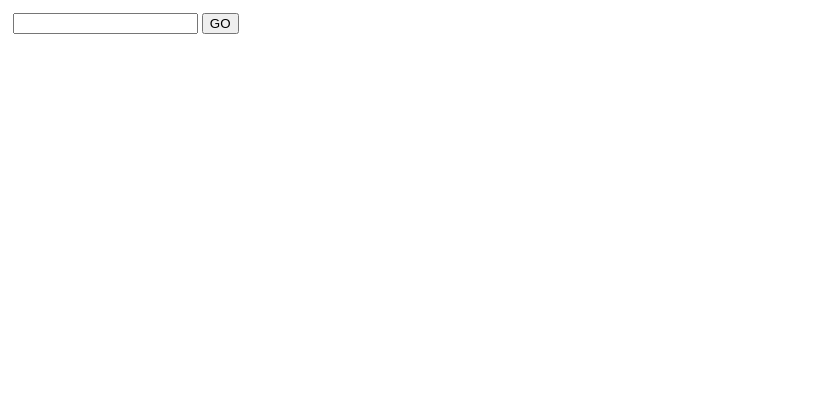
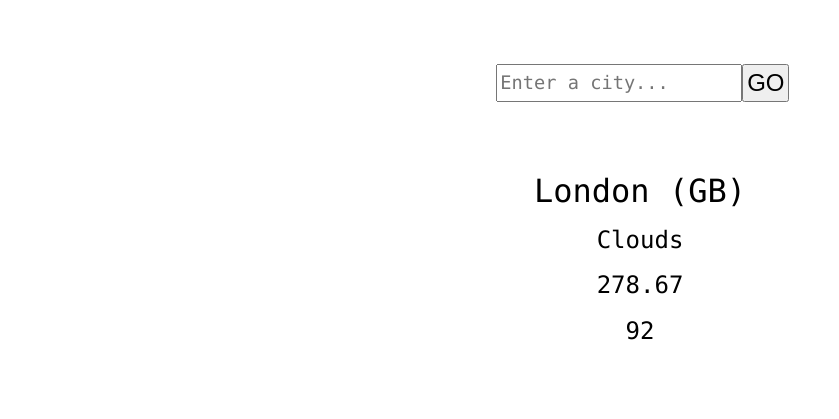
Before and after one commit to HerCrush/weather-app, a website built with webpack: page src/index.html in a window 1280 px wide. Shown: the whole page, without its empty margins (0-839 px from the left). Built offline with nearby package versions, Linux system fonts and the light colour scheme.

Commit message:
show london weather on page loading

```diff
--- a/src/index.html
+++ b/src/index.html
@@ -2,11 +2,18 @@
 <html>
     <head>
         <meta charset="UTF-8">
-        <title>Document</title>
+        <title>Weather</title>
     </head>
     <body>
-        <input>
-        <button>GO</button>
-        <main></main>
+        <div>
+            <input placeholder="Enter a city...">
+            <button>GO</button>
+        </div>
+        <main>
+            <h1>London (GB)</h1>
+            <h2>Clouds</h2>
+            <h3>278.67</h3>
+            <h4>92</h4>
+        </main>
     </body>
 </html>
--- a/src/index.js
+++ b/src/index.js
@@ -19,25 +19,35 @@ const parseWeather = function(fetchedData) {
 }
 
 const displayWeather = function(weather) {
-  const city = document.createElement('h1');
-  const status = document.createElement('h3');
-  const temperature = document.createElement('h4');
-  const humidity = document.createElement('h5');
+  const city = document.querySelector('h1');
+  const status = document.querySelector('h2');
+  const temperature = document.querySelector('h3');
+  const humidity = document.querySelector('h4');
   city.textContent = `${weather.name} (${weather.country})`;
   status.textContent = weather.status;
   temperature.textContent = weather.temperature;
   humidity.textContent = weather.humidity;
   const container = document.querySelector('main');
+  container.id = weather.status;
   container.append(city, status, temperature, humidity);
 }
 
+const input = document.querySelector('input');
 const getWeather = function() {
-  const input = document.querySelector('input');
   fetchWeather(input.value)
     .then(function(data) {
       displayWeather(parseWeather(data));
+    })
+    .catch(function() {
+      alert('Please, enter a valid city.');  // I could do better but I don't want to spend much time in this for now.
     });
 }
 
+input.addEventListener('keydown', function(event) {
+  if(event.key === 'Enter') {
+    getWeather();
+  }
+});
+
 const button = document.querySelector('button');
 button.addEventListener('click', getWeather);
--- a/src/style.css
+++ b/src/style.css
@@ -1,3 +1,54 @@
+input:focus {
+  outline: none;
+}
+
 body {
+  padding: 5% 1%;
+  display: flex;
+  flex-direction: column;
+  font-family: 'Lucida Console', monospace;
+}
+
+div {
+  margin: auto;
+  display: flex;
+}
+
+main {
+  margin: auto;
+  display: flex;
+  flex-direction: column;
+  align-items: center;
+  padding: 5%;
+}
+
+input {
+  font-size: 14pt;
+  font-family: 'Lucida Console', monospace;
+}
+
+button {
+  font-family: 'Arial', sans-serif;
+  font-size: 18pt;
   padding: 1%;
 }
+
+h1 {
+  padding: 5% 0;
+  font-size: 24pt;
+}
+
+h2 {
+  padding: 5% 0;
+  font-size: 18pt;
+}
+
+h3 {
+  padding: 5% 0;
+  font-size: 18pt;
+}
+
+h4 {
+  padding: 5% 0;
+  font-size: 18pt;
+}
```
Also changed, not shown: dist/index.html, dist/main.js.
